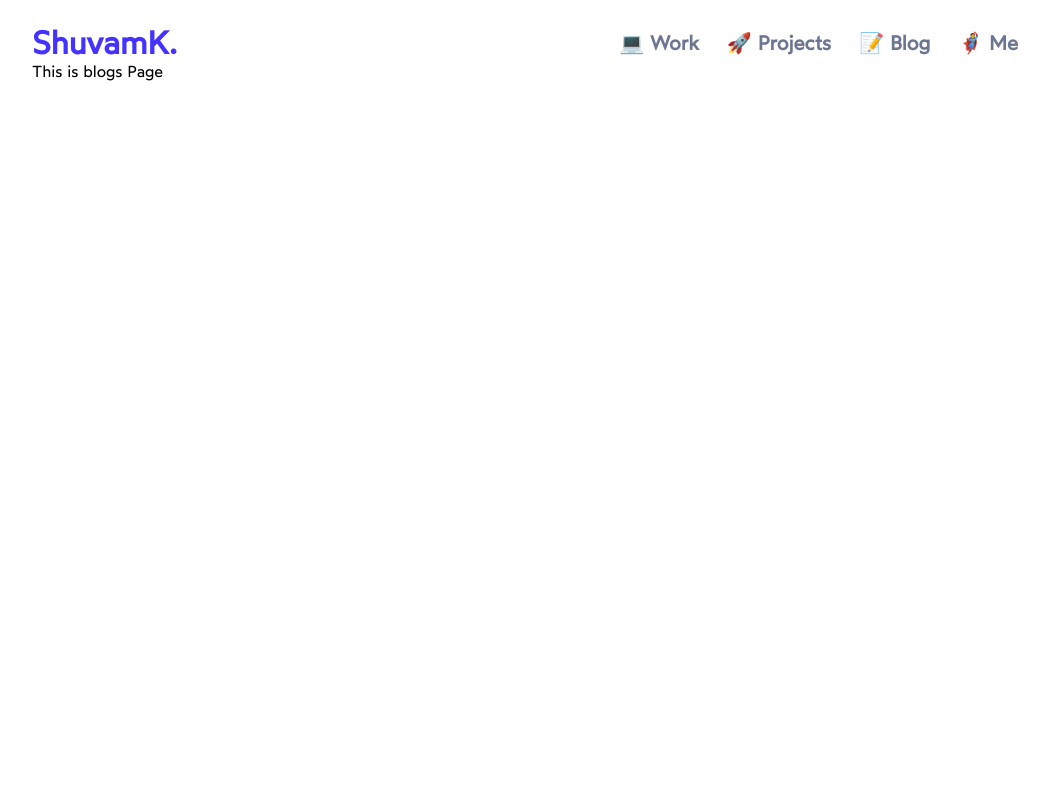
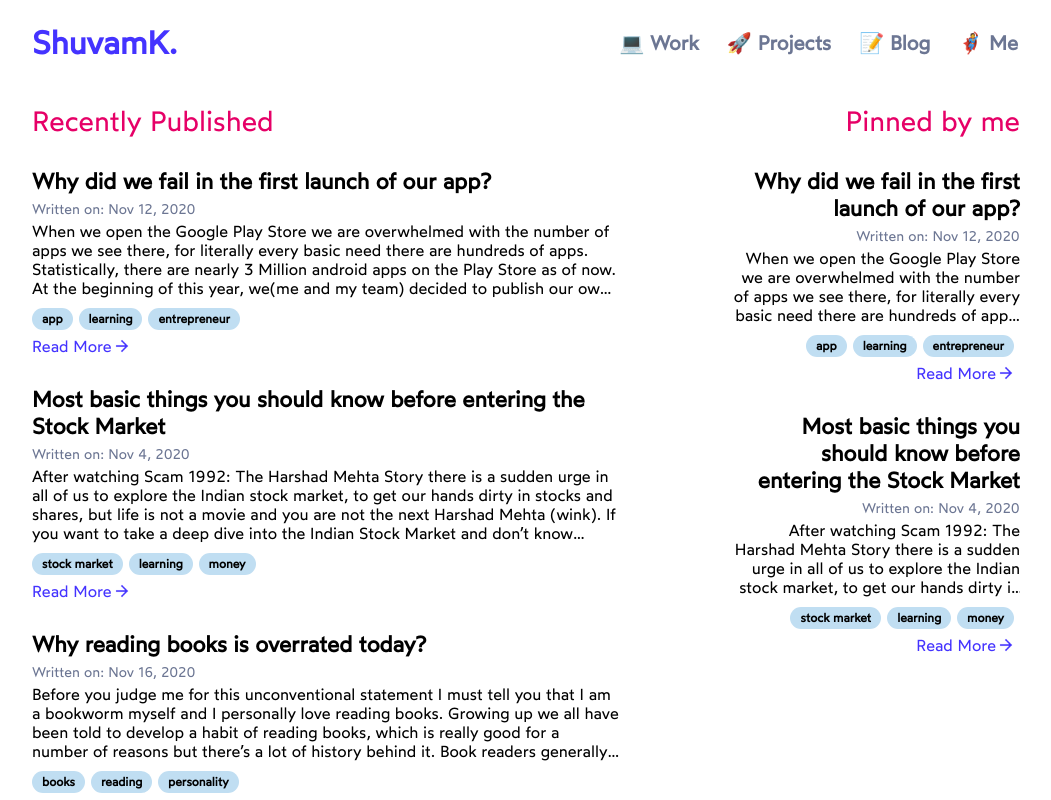
Before and after one commit to shuvamk/shuvamk.github.io, a Next.js app: page /blog in a window 1280 px wide. Shown: the top 800 px of the page, without its empty margins (108-1159 px from the left). Built offline with nearby package versions, Linux system fonts and the light colour scheme.

Commit message:
Created blog page

```diff
--- a/components/blog/blog.js
+++ b/components/blog/blog.js
@@ -1,8 +1,18 @@
 import React from "react";
 import styles from "./blog.module.css";
+import Leftfold from "./leftfold/leftfold";
+import Rightfold from "./rightfold/rightfold";
 
 function BlogComp() {
-  return <div>This is blogs Page</div>;
+  return (
+    <div className={styles.blog}>
+      <head>
+        <title>Shuvamk. : Blog</title>
+      </head>
+      <Leftfold />
+      <Rightfold />
+    </div>
+  );
 }
 
 export default BlogComp;
--- a/components/blog/blog.module.css
+++ b/components/blog/blog.module.css
@@ -0,0 +1,12 @@
+.blog {
+  display: flex;
+  width: 100%;
+  justify-content: space-between;
+  margin-top: 24px;
+}
+
+@media (max-width: 450px) {
+  .blog {
+    flex-direction: column-reverse;
+  }
+}
--- /dev/null
+++ b/components/blog/leftfold/leftfold.js
@@ -0,0 +1,31 @@
+import React from "react";
+import styles from "./leftfold.module.css";
+import { blogData } from "../../../data/blogs/blogData";
+
+function Leftfold() {
+  const blogs = blogData;
+  return (
+    <div className={styles.left}>
+      <div className={styles.headline}>Recently Published</div>
+      {blogs.map((blog) => {
+        return (
+          <div className={styles.blog}>
+            <div className={styles.title}>{blog.title}</div>
+            <div className={styles.date}>Written on: {blog.date}</div>
+            <div className={styles.gist}>{blog.description}</div>
+            <div className={styles.tags}>
+              {blog.tags.map((tag) => {
+                return <div className={styles.tag}>{tag}</div>;
+              })}
+            </div>
+            <div className={styles.readMore}>
+              Read More <img src="/assets/next.png" width={20} />
+            </div>
+          </div>
+        );
+      })}
+    </div>
+  );
+}
+
+export default Leftfold;
--- /dev/null
+++ b/components/blog/leftfold/leftfold.module.css
@@ -0,0 +1,63 @@
+.left {
+  display: flex;
+  flex-direction: column;
+  max-width: 60%;
+  padding: 6px 12px 0px 0px;
+}
+
+.headline {
+  font-size: 28px;
+  color: #e60067;
+  margin: 12px 0px;
+}
+.gist {
+  overflow: hidden;
+  text-overflow: ellipsis;
+  -webkit-line-clamp: 4;
+  display: -webkit-box;
+  -webkit-box-orient: vertical;
+}
+.blog {
+  margin: 12px 0px;
+  cursor: pointer;
+}
+.blog:hover .title {
+  color: #4433ff;
+}
+.tags {
+  display: flex;
+  width: 100%;
+  margin: 6px 0px;
+}
+.tag {
+  font-size: 12px;
+  background-color: #c0def2;
+  font-weight: 600;
+  padding: 4px 10px;
+  border-radius: 12px;
+  margin: 4px 6px 0px 0px;
+}
+.title {
+  font-size: 22px;
+  font-weight: 600;
+  margin: 6px 0px;
+}
+
+.date {
+  font-size: 14px;
+  color: #6c7693;
+  margin-bottom: 4px;
+}
+
+.readMore {
+  color: #4433ff;
+  margin: 4px 4px 0px 0px;
+  display: flex;
+  align-items: center;
+}
+
+@media (max-width: 450px) {
+  .left {
+    max-width: 100%;
+  }
+}
--- /dev/null
+++ b/components/blog/rightfold/rightfold.js
@@ -0,0 +1,31 @@
+import React from "react";
+import styles from "./rightfold.module.css";
+import { blogFavData } from "../../../data/blogs/blogData";
+
+function Rightfold() {
+  const blogs = blogFavData;
+  return (
+    <div className={styles.left}>
+      <div className={styles.headline}>Pinned by me</div>
+      {blogs.map((blog) => {
+        return (
+          <div className={styles.blog}>
+            <div className={styles.title}>{blog.title}</div>
+            <div className={styles.date}>Written on: {blog.date}</div>
+            <div className={styles.gist}>{blog.description}</div>
+            <div className={styles.tags}>
+              {blog.tags.map((tag) => {
+                return <div className={styles.tag}>{tag}</div>;
+              })}
+            </div>
+            <div className={styles.readMore}>
+              Read More <img src="/assets/next.png" width={20} />
+            </div>
+          </div>
+        );
+      })}
+    </div>
+  );
+}
+
+export default Rightfold;
--- /dev/null
+++ b/components/blog/rightfold/rightfold.module.css
@@ -0,0 +1,70 @@
+.left {
+  display: flex;
+  flex-direction: column;
+  max-width: 30%;
+  align-items: flex-end;
+  padding: 6px 12px 0px 0px;
+  text-align: end;
+}
+
+.headline {
+  font-size: 28px;
+  color: #e60067;
+  margin: 12px 0px;
+}
+.gist {
+  overflow: hidden;
+  text-overflow: ellipsis;
+  -webkit-line-clamp: 4;
+  display: -webkit-box;
+  -webkit-box-orient: vertical;
+}
+.blog {
+  margin: 12px 0px;
+  cursor: pointer;
+  /* display: flex;
+  flex-direction: column;
+  align-items: flex-end; */
+}
+.blog:hover .title {
+  color: #4433ff;
+}
+.tags {
+  display: flex;
+  width: 100%;
+  margin: 6px 0px;
+  justify-content: flex-end;
+}
+.tag {
+  font-size: 12px;
+  background-color: #c0def2;
+  font-weight: 600;
+  padding: 4px 10px;
+  border-radius: 12px;
+  margin: 4px 6px 0px 0px;
+}
+.title {
+  font-size: 22px;
+  font-weight: 600;
+  margin: 6px 0px;
+}
+
+.date {
+  font-size: 14px;
+  color: #6c7693;
+  margin-bottom: 4px;
+}
+
+.readMore {
+  color: #4433ff;
+  margin: 4px 4px 0px 0px;
+  display: flex;
+  align-items: center;
+  justify-content: flex-end;
+}
+
+@media (max-width: 450px) {
+  .left {
+    max-width: 100%;
+  }
+}
--- a/components/home/home.js
+++ b/components/home/home.js
@@ -13,6 +13,9 @@ function Home() {
   };
   return (
     <div className={classnames(styles.container)}>
+      <head>
+        <title>Shuvamk.</title>
+      </head>
       <Mainfiold />
       <Footer />
     </div>
--- a/components/work/work.js
+++ b/components/work/work.js
@@ -9,6 +9,9 @@ import styles from "./work.module.css";
 function WorkComp() {
   return (
     <div className={styles.container}>
+      <head>
+        <title>Shuvamk. : Work</title>
+      </head>
       <Upfold />
       <Downfold />
     </div>
--- a/data/blogs/blogData.js
+++ b/data/blogs/blogData.js
@@ -3,21 +3,67 @@ export const blogData = [
     id: 1,
     title: "Why did we fail in the first launch of our app?",
     description:
-      "When we open the Google Play Store we are overwhelmed with the number of apps we see there, for literally every basic need there are hundreds of apps. Statistically, there are nearly 3 Million android apps on the Play Store as of now.",
+      "When we open the Google Play Store we are overwhelmed with the number of apps we see there, for literally every basic need there are hundreds of apps. Statistically, there are nearly 3 Million android apps on the Play Store as of now. At the beginning of this year, we(me and my team) decided to publish our own app on the play store. What once was an Instagram Page and a website to deliver Free Ebooks upon request was about to be launched as an App, we were all thrilled with the thought.",
     tags: ["app", "learning", "entrepreneur"],
+    date: "Nov 12, 2020",
   },
   {
     id: 2,
     title: "Most basic things you should know before entering the Stock Market",
     description:
-      "After watching Scam 1992: The Harshad Mehta Story there is a sudden urge in all of us to explore the Indian stock market, to get our hands dirty in stocks and shares, but life is not a movie and you are not the next Harshad Mehta (wink).",
+      "After watching Scam 1992: The Harshad Mehta Story there is a sudden urge in all of us to explore the Indian stock market, to get our hands dirty in stocks and shares, but life is not a movie and you are not the next Harshad Mehta (wink). If you want to take a deep dive into the Indian Stock Market and don’t know where to start, this is the right blog for you, keep reading.",
     tags: ["stock market", "learning", "money"],
+    date: "Nov 4, 2020",
   },
   {
     id: 3,
     title: "Why reading books is overrated today?",
     description:
-      "Before you judge me for this unconventional statement I must tell you that I am a bookworm myself and I personally love reading books. Growing up we all have been told to develop a habit of reading books, which is really good for a number of reasons but there’s a lot of history behind it.",
+      "Before you judge me for this unconventional statement I must tell you that I am a bookworm myself and I personally love reading books. Growing up we all have been told to develop a habit of reading books, which is really good for a number of reasons but there’s a lot of history behind it. Book readers generally think of themselves as an alpha human just because they have this habit of completing a book overnight.",
     tags: ["books", "reading", "personality"],
+    date: "Nov 16, 2020",
+  },
+  {
+    id: 4,
+    title: "Why did we fail in the first launch of our app?",
+    description:
+      "When we open the Google Play Store we are overwhelmed with the number of apps we see there, for literally every basic need there are hundreds of apps. Statistically, there are nearly 3 Million android apps on the Play Store as of now. At the beginning of this year, we(me and my team) decided to publish our own app on the play store. What once was an Instagram Page and a website to deliver Free Ebooks upon request was about to be launched as an App, we were all thrilled with the thought.",
+    tags: ["app", "learning", "entrepreneur"],
+    date: "Nov 12, 2020",
+  },
+  {
+    id: 5,
+    title: "Most basic things you should know before entering the Stock Market",
+    description:
+      "After watching Scam 1992: The Harshad Mehta Story there is a sudden urge in all of us to explore the Indian stock market, to get our hands dirty in stocks and shares, but life is not a movie and you are not the next Harshad Mehta (wink). If you want to take a deep dive into the Indian Stock Market and don’t know where to start, this is the right blog for you, keep reading.",
+    tags: ["stock market", "learning", "money"],
+    date: "Nov 4, 2020",
+  },
+  {
+    id: 6,
+    title: "Why reading books is overrated today?",
+    description:
+      "Before you judge me for this unconventional statement I must tell you that I am a bookworm myself and I personally love reading books. Growing up we all have been told to develop a habit of reading books, which is really good for a number of reasons but there’s a lot of history behind it. Book readers generally think of themselves as an alpha human just because they have this habit of completing a book overnight.",
+    tags: ["books", "reading", "personality"],
+    date: "Nov 16, 2020",
   },
 ];
+
+export const blogFavData = [
+  {
+    id: 1,
+    title: "Why did we fail in the first launch of our app?",
+    description:
+      "When we open the Google Play Store we are overwhelmed with the number of apps we see there, for literally every basic need there are hundreds of apps. Statistically, there are nearly 3 Million android apps on the Play Store as of now. At the beginning of this year, we(me and my team) decided to publish our own app on the play store. What once was an Instagram Page and a website to deliver Free Ebooks upon request was about to be launched as an App, we were all thrilled with the thought.",
+    tags: ["app", "learning", "entrepreneur"],
+    date: "Nov 12, 2020",
+  },
+  {
+    id: 2,
+    title: "Most basic things you should know before entering the Stock Market",
+    description:
+      "After watching Scam 1992: The Harshad Mehta Story there is a sudden urge in all of us to explore the Indian stock market, to get our hands dirty in stocks and shares, but life is not a movie and you are not the next Harshad Mehta (wink). If you want to take a deep dive into the Indian Stock Market and don’t know where to start, this is the right blog for you, keep reading.",
+    tags: ["stock market", "learning", "money"],
+    date: "Nov 4, 2020",
+  },
+];
```
Also changed, not shown: components/me/me.js (+8 -1 lines), components/projects/projects.js (+10 -3 lines).
